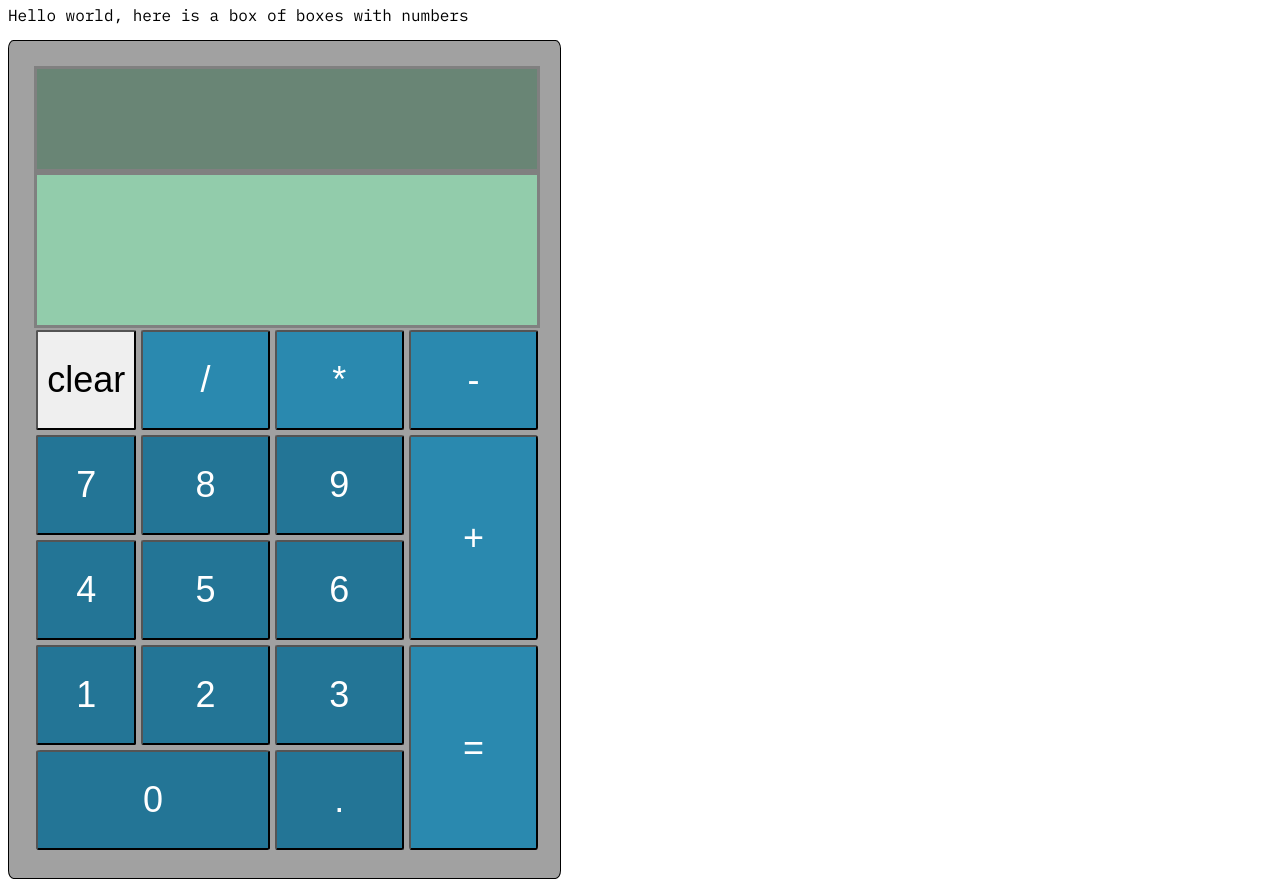
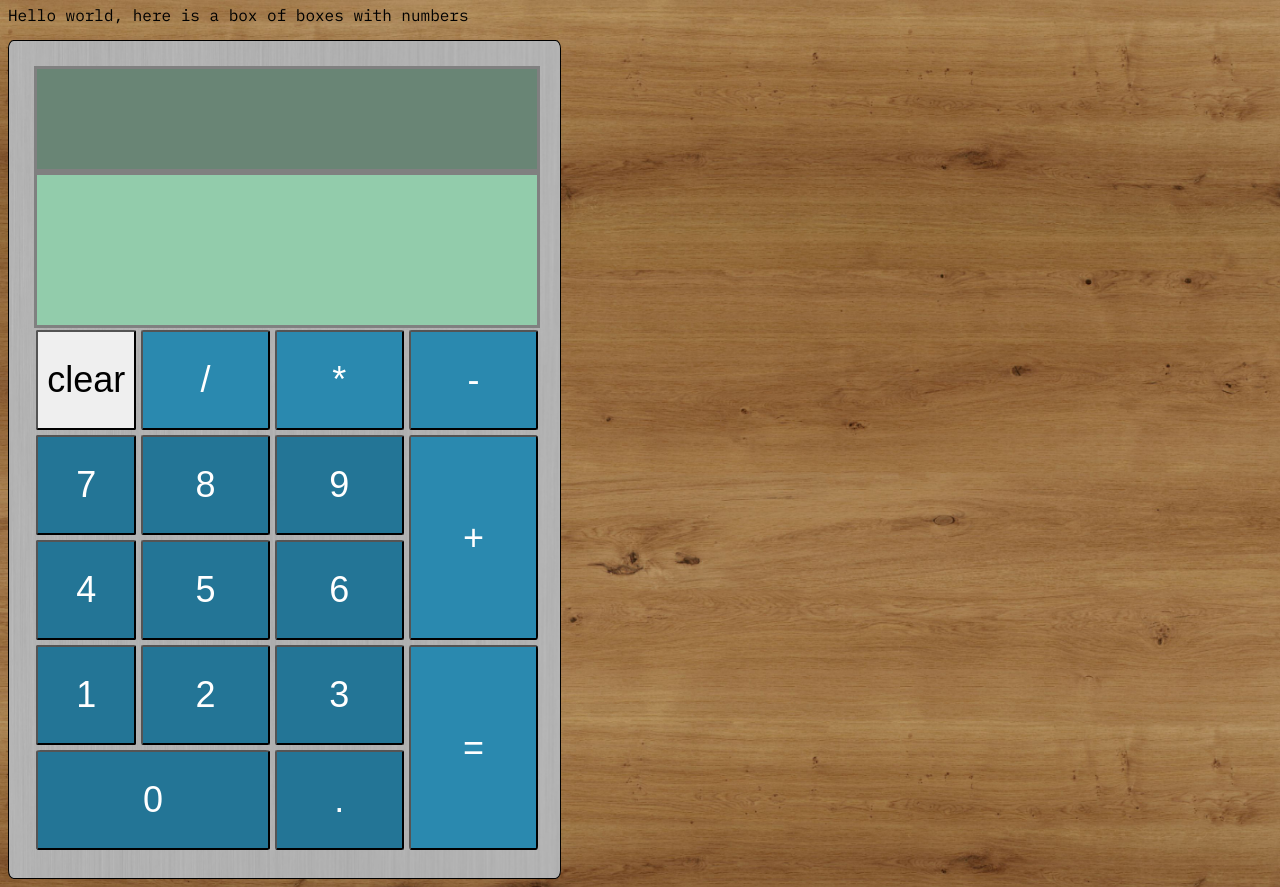
Before and after one commit to NilsGouraud/TOPCalculator, a plain HTML site: page index.html in a window 1280 px wide. Drawn offline with Linux system fonts and the light colour scheme.

Commit message:
added textures for the background and the calculator frame

```diff
--- a/styles.css
+++ b/styles.css
@@ -8,6 +8,7 @@
 }
 body{
     font-family: 'ibm_plex_monoregular';
+    background-image: url(textures/oak-3275-mm-architextures.jpg);
 }
 
 .temp{grid-area: temp;}
@@ -37,6 +38,7 @@ body{
     border: 1px solid black;
     display: grid;
     background-color: rgb(161, 161, 161);
+    background-image: url(textures/stainless-steel-2500-mm-architextures.jpg);
     grid-template-areas:
     'stored'
     'temp'
```
